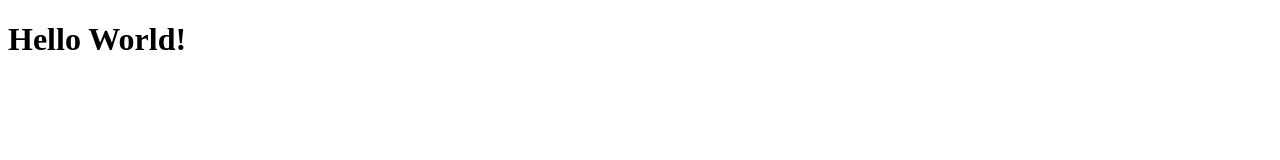
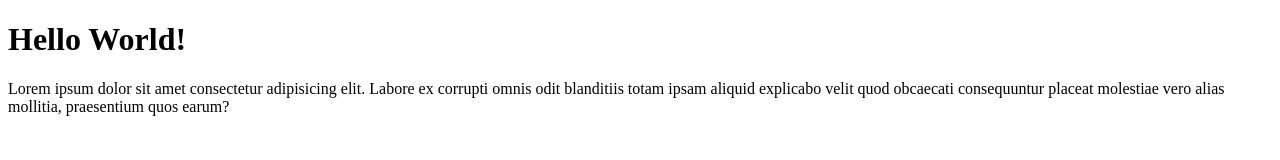
Before and after one commit to gusweda219/gswd-git-test, a plain HTML site: page index.html in a window 1280 px wide. Drawn offline with Linux system fonts and the light colour scheme.

Commit message:
menambahkan paragraf

```diff
--- a/index.html
+++ b/index.html
@@ -10,6 +10,9 @@
 
 <body>
     <h1>Hello World!</h1>
+    <p>Lorem ipsum dolor sit amet consectetur adipisicing elit. Labore ex corrupti omnis odit blanditiis totam ipsam
+        aliquid explicabo velit quod obcaecati consequuntur placeat molestiae vero alias mollitia, praesentium quos
+        earum?</p>
 </body>
 
 </html>
```
